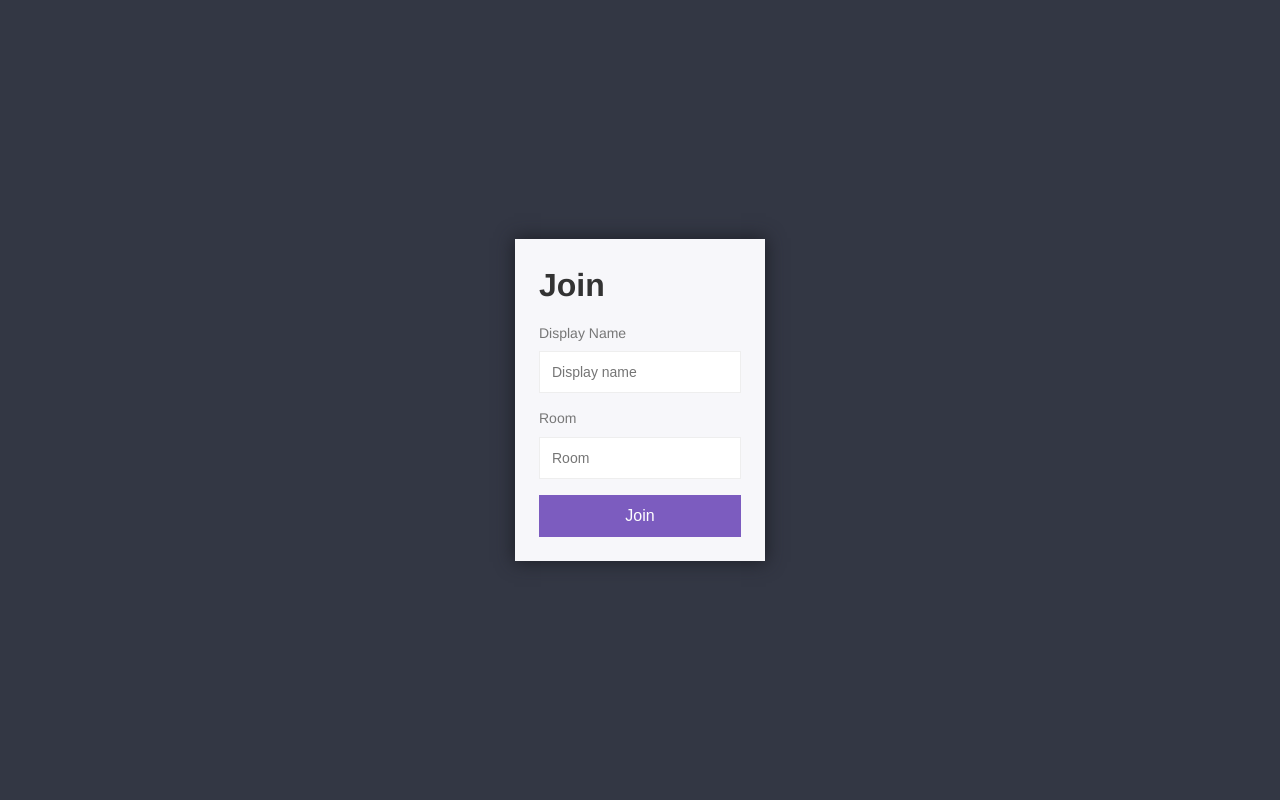
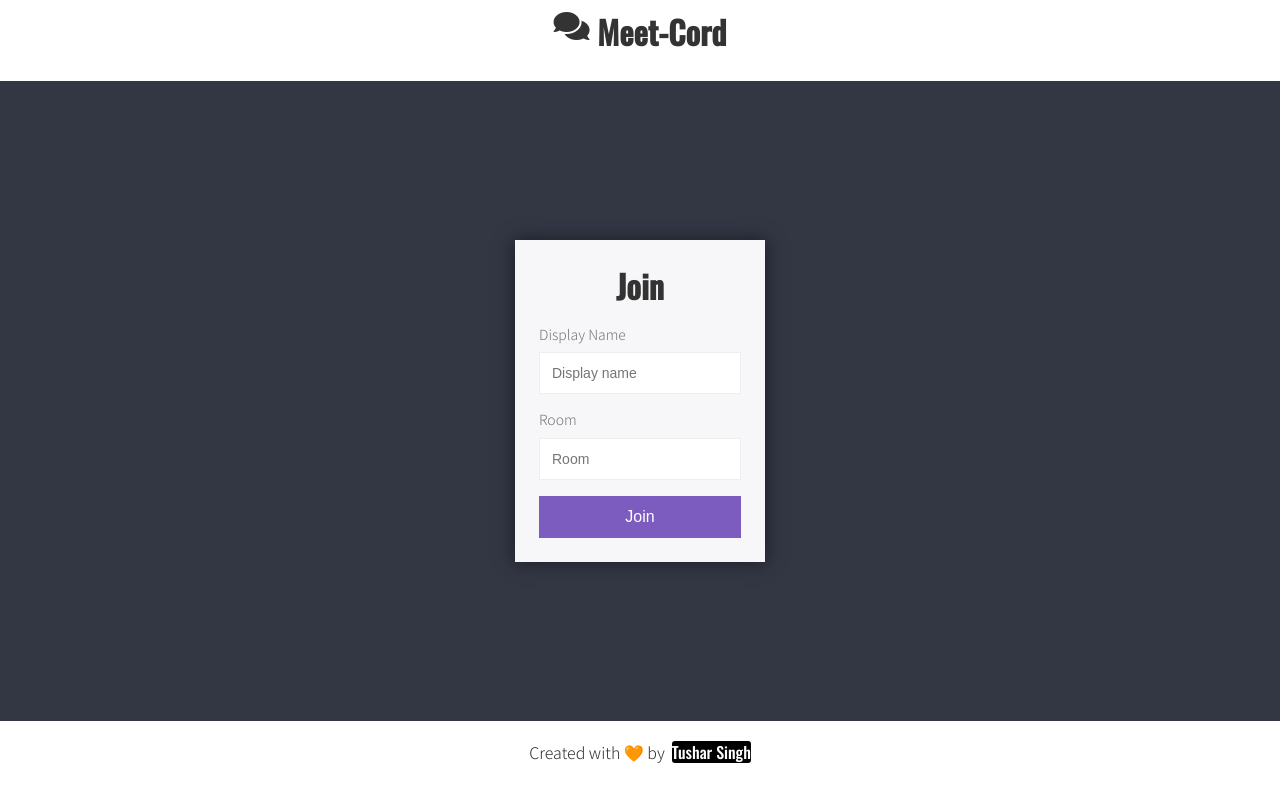
Before and after one commit to singhtushar/Chat-app, a website: page public/index.html in a window 1280 px wide. Drawn offline with nearby package versions, Linux system fonts and the light colour scheme.

Commit message:
styles added

```diff
--- /dev/null
+++ b/public/css/homepage.css
@@ -0,0 +1,34 @@
+@import url("https://fonts.googleapis.com/css2?family=Oswald:wght@500&display=swap");
+* {
+  box-sizing: border-box;
+  margin: 0;
+  padding: 0;
+}
+
+.container {
+  display: flex;
+  justify-content: center;
+  margin-bottom: 10px;
+  margin-top: 10px;
+}
+
+h1,h2 {
+  display: flex;
+  justify-content: center;
+  font-family: "Oswald", sans-serif;
+}
+
+a{
+    text-decoration: none;
+    background-color: black;
+    border-radius: 3px;
+    color: #fff;
+    font-family: "Oswald", sans-serif;
+}
+
+.foot {
+    display: flex;
+    justify-content: center;
+    align-items: center;
+    margin-top: 20px;
+}
--- a/public/css/style.css
+++ b/public/css/style.css
@@ -1,4 +1,6 @@
 /* General Styles */
+@import url("https://fonts.googleapis.com/css2?family=Oswald:wght@500&display=swap");
+@import url('https://fonts.googleapis.com/css2?family=Noto+Sans+JP:wght@300&display=swap');
 
 * {
     margin: 0;
@@ -17,11 +19,12 @@ input {
 body {
     line-height: 1.4;
     color: #333333;
-    font-family: Helvetica, Arial, sans-serif;
+    font-family: 'Noto Sans JP', sans-serif;
 }
 
 h1 {
     margin-bottom: 16px;
+    font-family: "Oswald", sans-serif;
 }
 
 label {
@@ -61,7 +64,7 @@ button:disabled {
 .centered-form {
     background: #333744;
     width: 100vw;
-    height: 100vh;
+    height: 80vh;
     display: flex;
     justify-content: center;
     align-items: center;
--- a/public/index.html
+++ b/public/index.html
@@ -6,11 +6,18 @@
     <meta http-equiv="X-UA-Compatible" content="IE=edge">
     <meta name="viewport" content="width=device-width, initial-scale=1.0">
     <link rel="icon" href="./img/favicon.png" type="image/x-icon">
-    <link rel="stylesheet" href="css/style.min.css">
+    <link rel="stylesheet" href="https://cdnjs.cloudflare.com/ajax/libs/font-awesome/5.15.3/css/all.min.css"
+        integrity="sha512-iBBXm8fW90+nuLcSKlbmrPcLa0OT92xO1BIsZ+ywDWZCvqsWgccV3gFoRBv0z+8dLJgyAHIhR35VZc2oM/gI1w=="
+        crossorigin="anonymous" referrerpolicy="no-referrer" />
+    <link rel="stylesheet" href="css/style.css">
+    <link rel="stylesheet" href="css/homepage.css">
     <title>MeetCord</title>
 </head>
 
 <body>
+    <header class="container">
+        <h1><i class="fas fa-comments"></i>&nbsp;Meet-Cord</h1>
+    </header>
     <div class="centered-form">
         <div class="centered-form__box">
             <h1>Join</h1>
@@ -23,6 +30,9 @@
             </form>
         </div>
     </div>
+    <footer class="foot">
+        Created with 🧡 by &nbsp;<a href="https://www.linkedin.com/in/tushar-singh-156735192/">Tushar Singh</a>
+    </footer>
 </body>
 
 </html>
```
Also changed, not shown: public/chat.html (+7 -6 lines).
